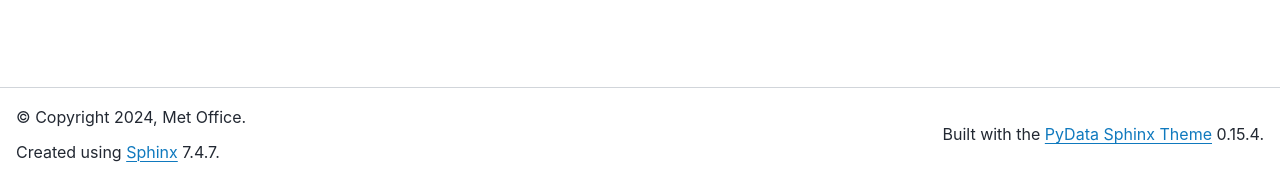
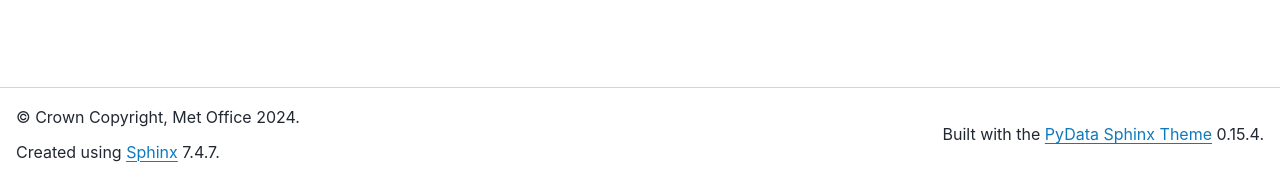
Before and after one commit to MetOffice/simulation-systems, a Sphinx documentation site: the page built from source/index.rst, in a window 1280 px wide. Shown: the part 719-897 px from the top of the page. Built offline with Sphinx 7.4.7 and the PyData theme 0.15.4, drawn with Linux system fonts in a browser that asks for light colours.

Commit message:
Add in Crown Copyright

```diff
--- /dev/null
+++ b/source/_templates/crown-copyright.html
@@ -0,0 +1,12 @@
+{# Displays the copyright information (which is defined in conf.py). #}
+{% if show_copyright and copyright %}
+<p class="copyright">
+    {% if hasdoc('copyright') %}
+    {% trans path=pathto('copyright'), copyright=copyright|e %}© <a href="{{ path }}">Crown Copyright, </a> {{ copyright }}.{% endtrans %}
+    <br/>
+    {% else %}
+    {% trans copyright=copyright|e %}© Crown Copyright, {{ copyright }}.{% endtrans %}
+    <br/>
+    {% endif %}
+</p>
+{% endif %}
--- a/source/conf.py
+++ b/source/conf.py
@@ -15,7 +15,7 @@
 # -- Project information -----------------------------------------------------
 
 project = 'Simulation Systems'
-copyright = f'{datetime.datetime.now().year},  Met Office'
+copyright = f'Met Office 2024'
 author = 'Simulation Systems and Deployment Team'
 
 
@@ -51,7 +51,7 @@
 html_theme = 'pydata_sphinx_theme'
 
 html_theme_options = {
-    "footer_start": ["copyright", "sphinx-version"],
+    "footer_start": ["crown-copyright", "sphinx-version"],
     "navigation_with_keys": False,
     "show_toc_level": 2,
     "show_prev_next": True,
```
